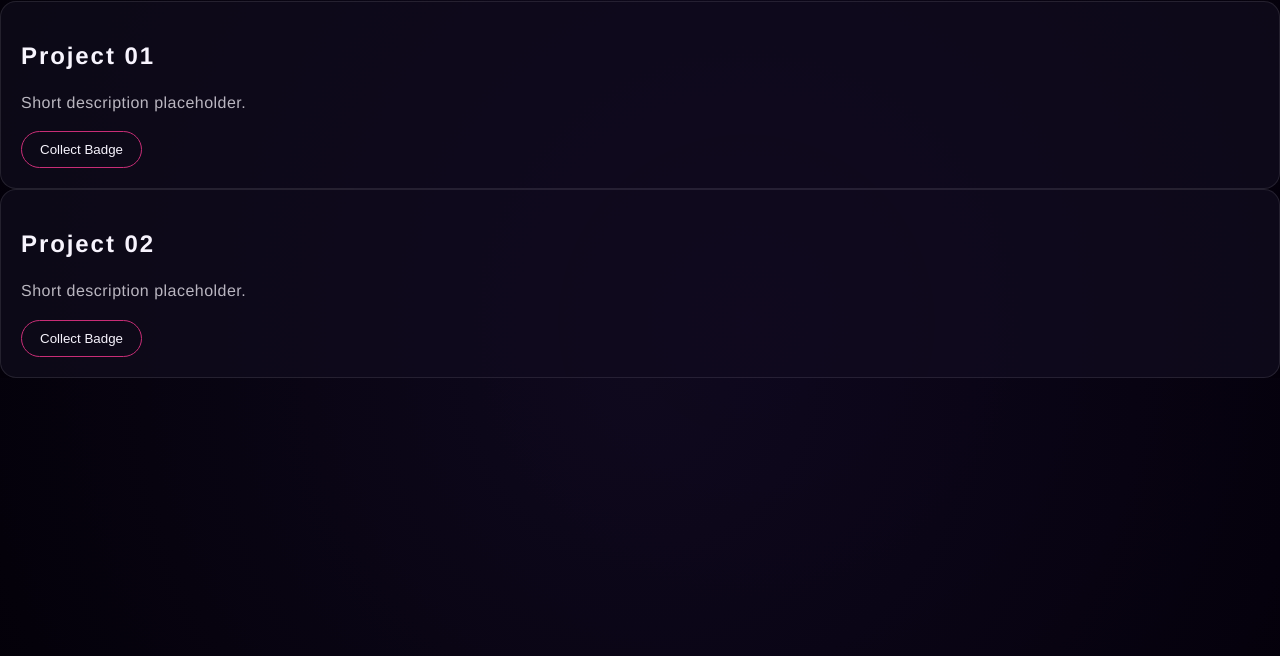
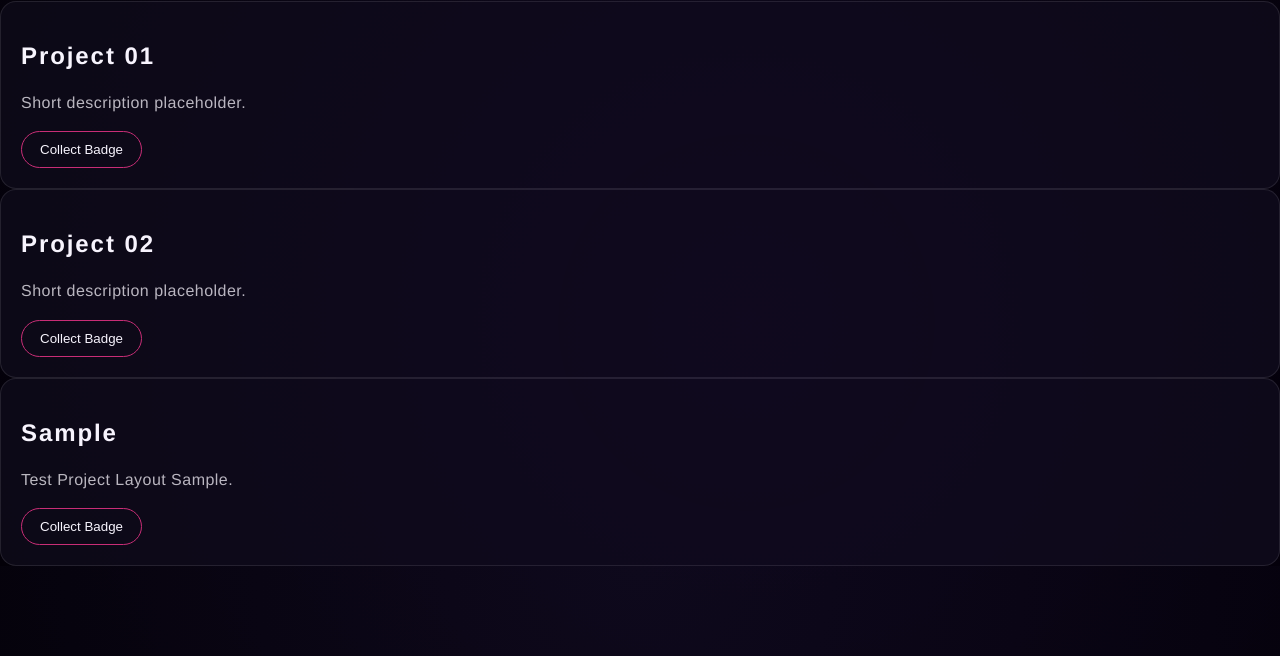
Before and after one commit to dengjiuzhen/dengjiuzhen.github.io, a plain HTML site: page studio.html in a window 1280 px wide. Shown: the part 144-800 px from the top of the page. Drawn offline with Linux system fonts and the light colour scheme.

Commit message:
Update studio.html

```diff
--- a/studio.html
+++ b/studio.html
@@ -40,6 +40,14 @@
   </button>
 </div>
 
+<div class="card">
+  <h2>Sample</h2>
+  <p>Test Project Layout Sample.</p>
+  <button class="button button-badge" onclick="collectBadge('project1')">
+    Collect Badge
+  </button>
+</div>
+
 <script src="js/main.js"></script>
 </body>
 </html>
```
